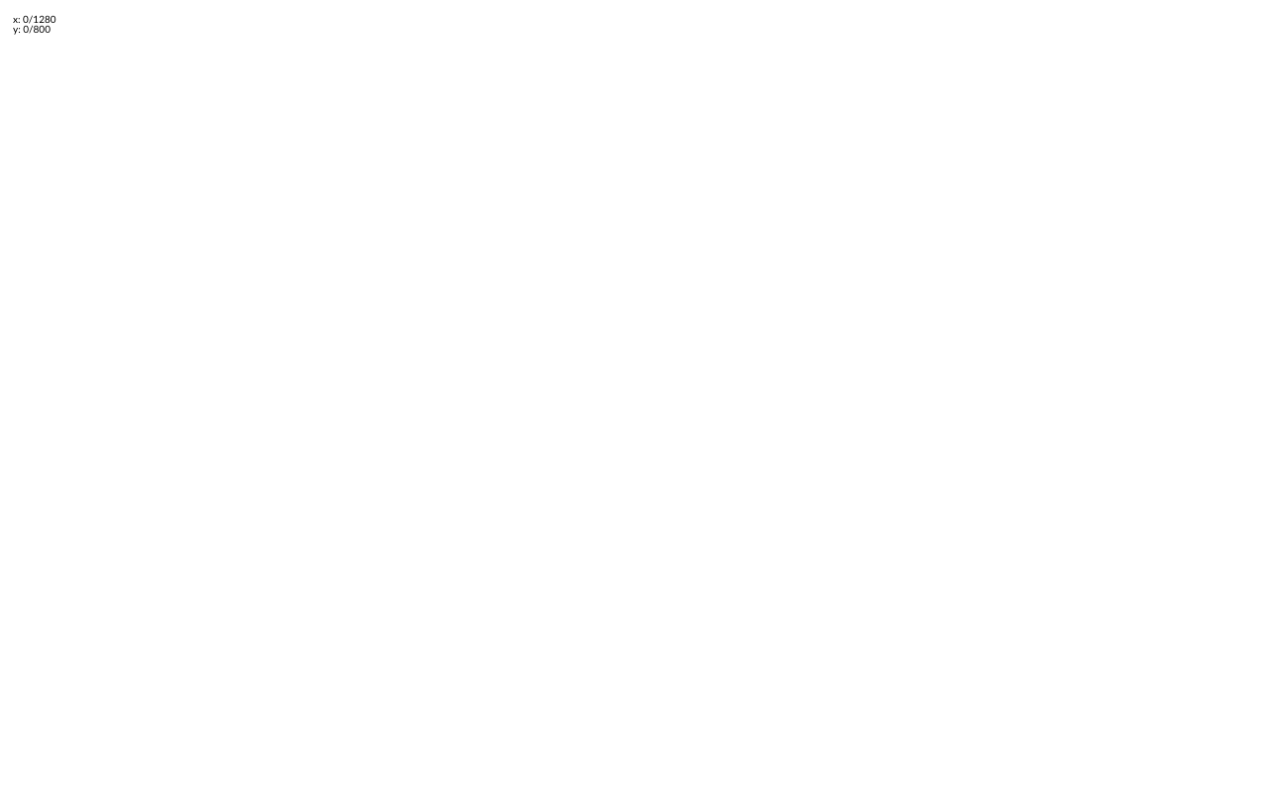
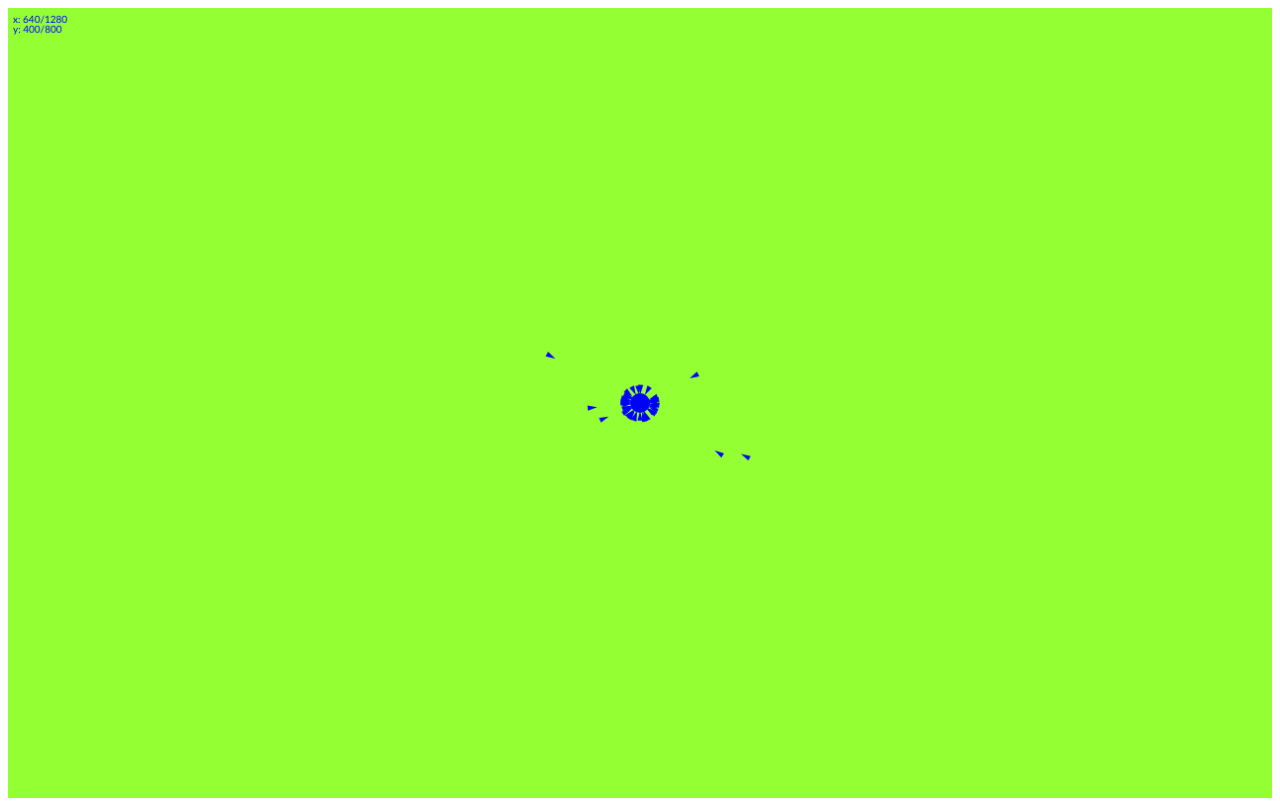
Before and after one commit to ShuaiHsunLee/ShuaiHsunLee.github.io, a plain HTML site: page catchasesmouse/catchasesmouse.html in a window 1280 px wide. Drawn offline with Linux system fonts and the light colour scheme.

Commit message:
add: multiple cat

```diff
--- a/catchasesmouse/catchasesmouse.css
+++ b/catchasesmouse/catchasesmouse.css
@@ -2,5 +2,7 @@
 {
     width: 100%;
     height: 100%;
-    margin: 0px;
+    margin: 0 auto;
+    display: block;
+    background: #94FF33;
 }
--- a/catchasesmouse/catchasesmouse.js
+++ b/catchasesmouse/catchasesmouse.js
@@ -5,16 +5,22 @@ var context = canvas.getContext('2d');
 
 init()
 
-// list of arrow location
-p_lst = [100, 100];
-// velocity of p
-v_lst = [2, 0]
+var p_lst = [];
+var len = 50;
+for (i = 0; i < len; i++) {
+    p_lst.push(new function() {
+                    this.posx = Math.round(Math.random()*window.innerWidth);
+                    this.posy = Math.round(Math.random()*window.innerWidth);
+                    this.velx = 0;
+                    this.vely = 0;
+                });
+}
+
 // cursor location
-c_loc = [0, 0];
-// max speed
-max = 2;
-// accelerate
-a = 0.25;
+c_loc = [window.innerWidth/2, window.innerHeight/2];
+c_r = 10
+max = 3; // max speed
+a = 0.5; // accelerate
 
 function init() {
     resize();
@@ -30,9 +36,8 @@ function resize() {
 function getMousePos(e) {
     var event = e || window.event;
     var rect = canvas.getBoundingClientRect();
-    c_loc[0] = event.clientX - rect.left;
-    console.log("after setting x");
-    c_loc[1] = event.clientY - rect.top;
+    c_loc[0] = event.clientX - rect.left + 8;
+    c_loc[1] = event.clientY - rect.top + 8;
 }
 
 function draw(e) {
@@ -44,11 +49,21 @@ function draw(e) {
     context.fillText(mes1, 5, 15);
     context.fillText(mes2, 5, 25);
 
-    // calculate point
-    ang = velo()
 
-    // print(arrow)
-    arrow(p_lst[0], p_lst[1], 10, Math.PI/6, ang);
+    // calculate point, and draw
+    context.fillStyle = 'blue';
+    p_lst.forEach(function(p){
+        ang = velo(p);
+        arrow(p.posx, p.posy, 10, Math.PI/6, ang);
+    });
+    circle(c_loc[0], c_loc[1], 10);
+}
+
+function circle(x, y, r) {
+    context.beginPath();
+    context.arc(x, y, r, 0, 2*Math.PI, false);
+    context.closePath();
+    context.fill();
 }
 
 function arrow(x, y, r, ang, dir){
@@ -73,23 +88,33 @@ function arrow(x, y, r, ang, dir){
 }
 
 // vector add
-function velo() {
+function velo(p) {
     // find target direction
-    dx = c_loc[0] - p_lst[0];
-    dy = c_loc[1] - p_lst[1];
+    dx = c_loc[0] - p.posx;
+    dy = c_loc[1] - p.posy;
     l = Math.sqrt(dx*dx + dy*dy);
+    if (l == 0)
+        return 0;
 
     // accelerate heading to target
-    v_lst[0] += a * dx/l;
-    v_lst[1] += a * dy/l;
-    V = Math.sqrt(v_lst[0]*v_lst[0] + v_lst[1]*v_lst[1]);
-    if (V > 5)
-        v_lst[0] = max * v_lst[0]/V;
-        v_lst[1] = max * v_lst[1]/V;
+    p.velx += a * dx/l;
+    p.vely += a * dy/l;
+    V = Math.sqrt(p.velx*p.velx + p.vely*p.vely);
+    if (V > max)
+        p.velx = max * p.velx/V;
+        p.vely = max * p.vely/V;
 
     // update arrow position
-    p_lst[0] += v_lst[0];
-    p_lst[1] += v_lst[1];
+    if (p.posx>8 & p.posx<canvas.width-8 & p.posy>8 & p.posy<canvas.height-8) {
+        if (l > c_r) {
+            p.posx += p.velx;
+            p.posy += p.vely;
+        }
+    }
+    else {
+        p.posx = Math.round(Math.random()*window.innerWidth) + 8;
+        p.posy = Math.round(Math.random()*window.innerHeight) + 8;
+    }
 
     return (dx < 0) ? Math.atan(dy/dx) : Math.atan(dy/dx)+Math.PI
 }
```
